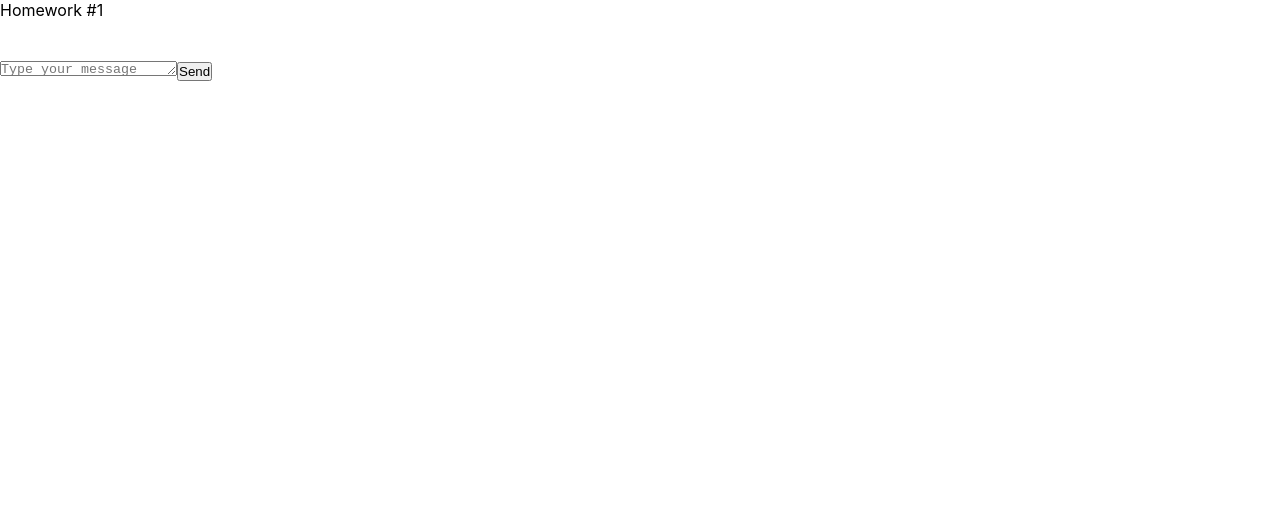
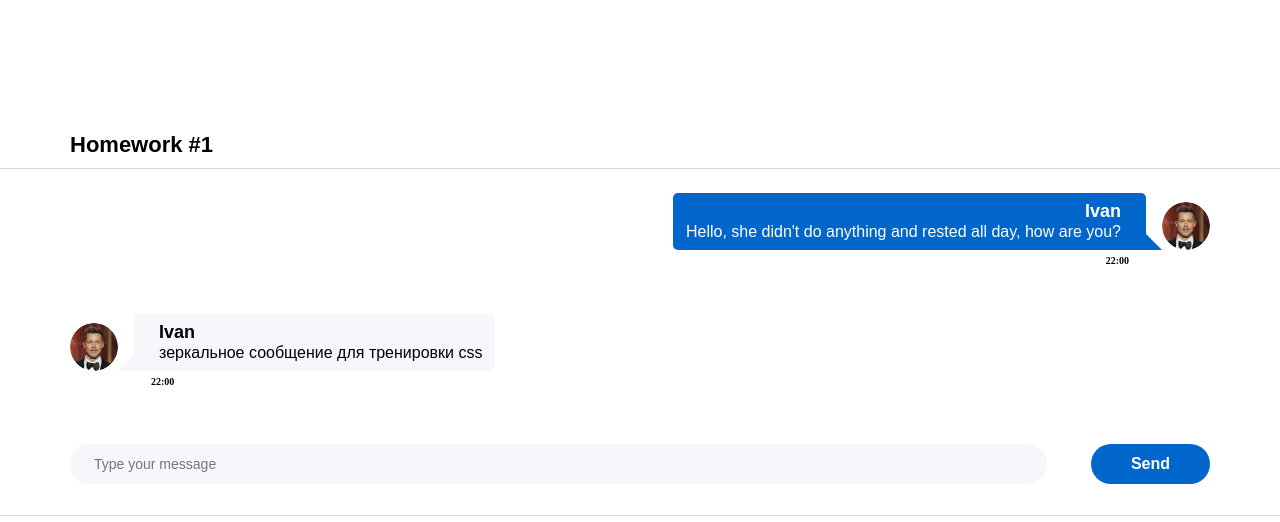
Before and after one commit to IgnatZakalinsky/hws2, a React (Create React App) app: page / in a window 1280 px wide. Shown: the top 522 px of the page. Built offline with nearby package versions, Linux system fonts and the light colour scheme.

Commit message:
hw1_full

```diff
--- a/package.json
+++ b/package.json
@@ -1,6 +1,6 @@
 {
   "name": "hws2",
-  "homepage": "http://IgnatZakalinsky.github.io/hws2",
+  "homepage": "https://kkapchin.github.io/hws2",
   "version": "0.1.0",
   "private": true,
   "dependencies": {
@@ -16,7 +16,7 @@
     "@types/react-dom": "18.0.6",
     "@types/uuid": "8.3.4",
     "axios": "0.27.2",
-    "gh-pages": "4.0.0",
+    "gh-pages": "^5.0.0",
     "react": "18.2.0",
     "react-dom": "18.2.0",
     "react-redux": "8.0.4",
--- a/src/s1-main/App.module.css
+++ b/src/s1-main/App.module.css
@@ -7,5 +7,15 @@
 }
 
 .hwTitle {
+    padding: 131px 70px 10px 70px;
+    border-bottom: 1px solid #D9D9D9;
+    font-family: Montserrat, sans-serif;
+    font-style: normal;
+    font-weight: 600;
+    font-size: 22px;
+    line-height: 27px;
 
+    /* identical to box height */
+
+    color: #000000;
 }
--- a/src/s2-homeworks/hw01/HW1.tsx
+++ b/src/s2-homeworks/hw01/HW1.tsx
@@ -14,17 +14,27 @@ import avatar from './avatar.png'
 * */
 
 // нужно создать правильный тип вместо any
-export type MessageType = any
+export type MessageType = {
+    id: number,
+    user: {
+        avatar: string,
+        name: string,
+    },
+    message: {
+        text: string,
+        time: string,
+    }
+}
 
 // структуру объекта не менять
 export const message0: MessageType = {
     id: 0,
     user: {
         avatar: avatar, // можно менять
-        name: 'Some Name',  // можно менять
+        name: 'Ivan',  // можно менять
     },
     message: {
-        text: 'some textsome textsome textsome textsome textsome textsome text', // можно менять
+        text: 'Hello, she didn\'t do anything and rested all day, how are you?' , // можно менять
         time: '22:00', // можно менять
     },
 }
@@ -32,7 +42,7 @@ export const friendMessage0: MessageType = {
     id: 100,
     user: {
         avatar: avatar, // можно менять
-        name: 'Friend Name', // можно менять
+        name: 'Ivan', // можно менять
     },
     message: {
         text: 'зеркальное сообщение для тренировки css', // можно менять
--- a/src/s2-homeworks/hw01/friend-message/FriendMessage.module.css
+++ b/src/s2-homeworks/hw01/friend-message/FriendMessage.module.css
@@ -1,31 +1,75 @@
 .friendMessage {
-
+    padding-left: 70px;
+    padding-right: 70px;
 }
 
 .friendImageAndText {
-
+    display: flex;
+    align-items: flex-end;
+    margin-top: 24px;
 }
 
 .friendImageAndText img {
-
+    width: 48px;
+    height: 48px;
+    border-radius: 50%;
 }
 
 .friendText {
-
+    background: #F5F7FB;
+    border-radius: 5px 5px 5px 0;
 }
 
 .friendText:after {
 
 }
 
+.angle {
+    height: 8px;
+    width: 8px;
+    border-left: 8px solid white;
+    border-right: 8px solid #F5F7FB;
+    border-bottom: 8px solid #F5F7FB;
+    border-top: 8px solid white;
+    display: inline-block;
+    align-self: end;
+}
+
 .friendName {
-
+    font-family: 'Montserrat', sans-serif;
+    font-style: normal;
+    font-weight: 600;
+    font-size: 18px;
+    line-height: 22px;
+    color: black;
+    text-align: left;
+    margin-left: 25px;
+    margin-top: 7px;
 }
 
 .friendMessageText {
-
+    font-family: 'Montserrat', sans-serif;
+    font-style: normal;
+    font-weight: 400;
+    font-size: 16px;
+    line-height: 20px;
+    color: black;
+    word-wrap: break-word;
+    text-align: left;
+    margin-right: 13px;
+    margin-left: 25px;
+    margin-bottom: 8px;
 }
 
 .friendTime {
-
+    font-family: 'Montserrat';
+    font-style: normal;
+    font-weight: 600;
+    font-size: 10px;
+    line-height: 12px;
+    color: #000000;
+    margin-left: 81px;
+    margin-bottom: 47px;
+    margin-top: 5px;
+    text-align: left;
 }
--- a/src/s2-homeworks/hw01/friend-message/FriendMessage.tsx
+++ b/src/s2-homeworks/hw01/friend-message/FriendMessage.tsx
@@ -1,35 +1,43 @@
 import React from 'react'
 import s from './FriendMessage.module.css'
+import {MessageType} from "../HW1";
+
+type FriendMessagePropsType = {
+    message: MessageType,
+}
 
 // создать тип вместо any и отобразить приходящие данные
-const FriendMessage = (props: any) => {
+const FriendMessage = (props: FriendMessagePropsType) => {
+    const { id, user, message } = props.message;
     return (
         <div
-            id={'hw1-friend-message-' + props.message.id}
+            id={'hw1-friend-message-' + id}
             className={s.friendMessage}
         >
             <div className={s.friendImageAndText}>
                 <img
-                    id={'hw1-friend-avatar-' + props.message.id}
+                    id={'hw1-friend-avatar-' + id}
                     // создаёт студент
-
+                    src={user.avatar}
+                    alt={user.avatar}
                     //
                 />
+                <div className={s.angle}></div>
                 <div className={s.friendText}>
                     <div
-                        id={'hw1-friend-name-' + props.message.id}
+                        id={'hw1-friend-name-' + id}
                         className={s.friendName}
                     >
                         {/*создаёт студент*/}
-
+                        {user.name}
                         {/**/}
                     </div>
                     <pre
-                        id={'hw1-friend-text-' + props.message.id}
+                        id={'hw1-friend-text-' + id}
                         className={s.friendMessageText}
                     >
                         {/*создаёт студент*/}
-
+                        {message.text}
                         {/**/}
                     </pre>
                 </div>
@@ -39,7 +47,7 @@ const FriendMessage = (props: any) => {
                 className={s.friendTime}
             >
                 {/*создаёт студент*/}
-
+                {message.time}
                 {/**/}
             </div>
         </div>
--- a/src/s2-homeworks/hw01/message-sender/MessageSender.module.css
+++ b/src/s2-homeworks/hw01/message-sender/MessageSender.module.css
@@ -1,13 +1,42 @@
 .sendForm {
-
+    border-bottom: 1px solid #D9D9D9;
+    margin-bottom: 216px;
+    margin-top: 56px;
+    height: 72px;
+    padding: 0 70px 32px 70px;
+    display: flex;
 }
 
 .textarea {
-
+    width: 100%;
+    border-radius: 20px;
+    font-family: 'Montserrat', sans-serif;
+    font-style: normal;
+    font-weight: 400;
+    font-size: 14px;
+    line-height: 17px;
+    background: #F5F7FB;
+    padding: 12px 24px 11px 24px;
+    border: none;
+    outline: none;
+    resize: unset;
 }
 
 .button {
-
+    background: #0066CC;
+    border-radius: 20px;
+    width: 140px;
+    height: 40px;
+    margin-left: 44px;
+    border: none;
+    outline: none;
+    font-family: 'Montserrat', sans-serif;
+    font-style: normal;
+    font-weight: 600;
+    font-size: 16px;
+    line-height: 20px;
+    color: #FFFFFF;
+    cursor: pointer;
 }
 
 .button:hover {
--- a/src/s2-homeworks/hw01/message/Message.module.css
+++ b/src/s2-homeworks/hw01/message/Message.module.css
@@ -1,17 +1,36 @@
 .message {
-
+    padding-left: 70px;
+    padding-right: 70px;
 }
 
+
 .imageAndText {
-
+    display: flex;
+    align-items: flex-end;
+    flex-direction: row-reverse;
+    margin-top: 24px;
 }
 
 .imageAndText img {
-
+    width: 48px;
+    height: 48px;
+    border-radius: 50%;
 }
 
 .text {
+    background: #0066CC;
+    border-radius: 5px 5px 0 5px;
+}
 
+.angle {
+    height: 8px;
+    width: 8px;
+    border-left: 8px solid #0066CC;
+    border-right: 8px solid white;
+    border-bottom: 8px solid #0066CC;
+    border-top: 8px solid white;
+    display: inline-block;
+    align-self: end;
 }
 
 .text:after {
@@ -19,13 +38,40 @@
 }
 
 .name {
-
+    font-family: 'Montserrat', sans-serif;
+    font-style: normal;
+    font-weight: 600;
+    font-size: 18px;
+    line-height: 22px;
+    color: #FFFFFF;
+    text-align: right;
+    margin-right: 25px;
+    margin-top: 7px;
 }
 
 .messageText {
-
+    font-family: 'Montserrat', sans-serif;
+    font-style: normal;
+    font-weight: 400;
+    font-size: 16px;
+    line-height: 20px;
+    color: #FFFFFF;
+    word-wrap: break-word;
+    text-align: right;
+    margin-left: 13px;
+    margin-right: 25px;
+    margin-bottom: 8px;
 }
 
 .time {
-
+    font-family: 'Montserrat';
+    font-style: normal;
+    font-weight: 600;
+    font-size: 10px;
+    line-height: 12px;
+    color: #000000;
+    margin-right: 81px;
+    margin-bottom: 47px;
+    margin-top: 5px;
+    text-align: right;
 }
--- a/src/s2-homeworks/hw01/message/Message.tsx
+++ b/src/s2-homeworks/hw01/message/Message.tsx
@@ -1,36 +1,42 @@
 import React from 'react'
 import s from './Message.module.css'
+import {MessageType} from "../HW1";
 
 // нужно создать правильный тип вместо any
-export type MessagePropsType = any
+export type MessagePropsType = {
+    message: MessageType,
+};
 
 // нужно отобразить приходящие данные
 const Message = (props: MessagePropsType) => {
+    const { id, user, message } = props.message;
     return (
-        <div id={'hw1-message-' + props.message.id} className={s.message}>
+        <div id={'hw1-message-' + id} className={s.message}>
             <div className={s.imageAndText}>
                 <img
-                    id={'hw1-avatar-' + props.message.id}
+                    id={'hw1-avatar-' + id}
                     // создаёт студент
-
+                    src={user.avatar}
+                    alt={user.avatar}
                     //
                 />
+                <div className={s.angle}></div>
                 <div className={s.text}>
-                    <div id={'hw1-name-' + props.message.id} className={s.name}>
+                    <div id={'hw1-name-' + id} className={s.name}>
                         {/*создаёт студент*/}
-
+                        {user.name}
                         {/**/}
                     </div>
-                    <pre id={'hw1-text-' + props.message.id} className={s.messageText}>
+                    <pre id={'hw1-text-' + id} className={s.messageText}>
                         {/*создаёт студент*/}
-
+                        {message.text}
                         {/**/}
                     </pre>
                 </div>
             </div>
-            <div id={'hw1-time-' + props.message.id} className={s.time}>
+            <div id={'hw1-time-' + id} className={s.time}>
                 {/*создаёт студент*/}
-
+                {message.time}
                 {/**/}
             </div>
         </div>
```
Also changed, not shown: 1 other file (tests, documents, lock files or other folders).
